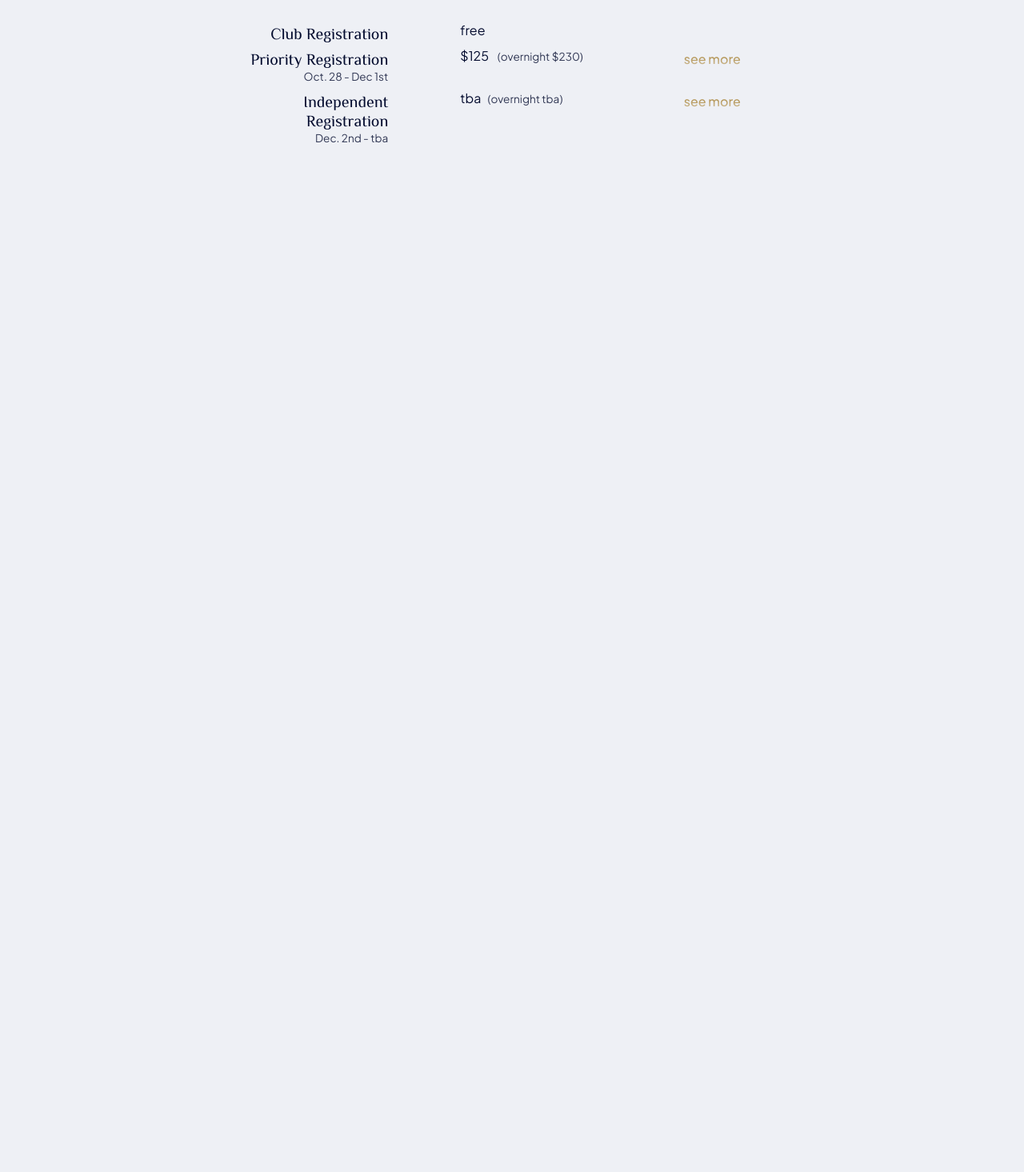
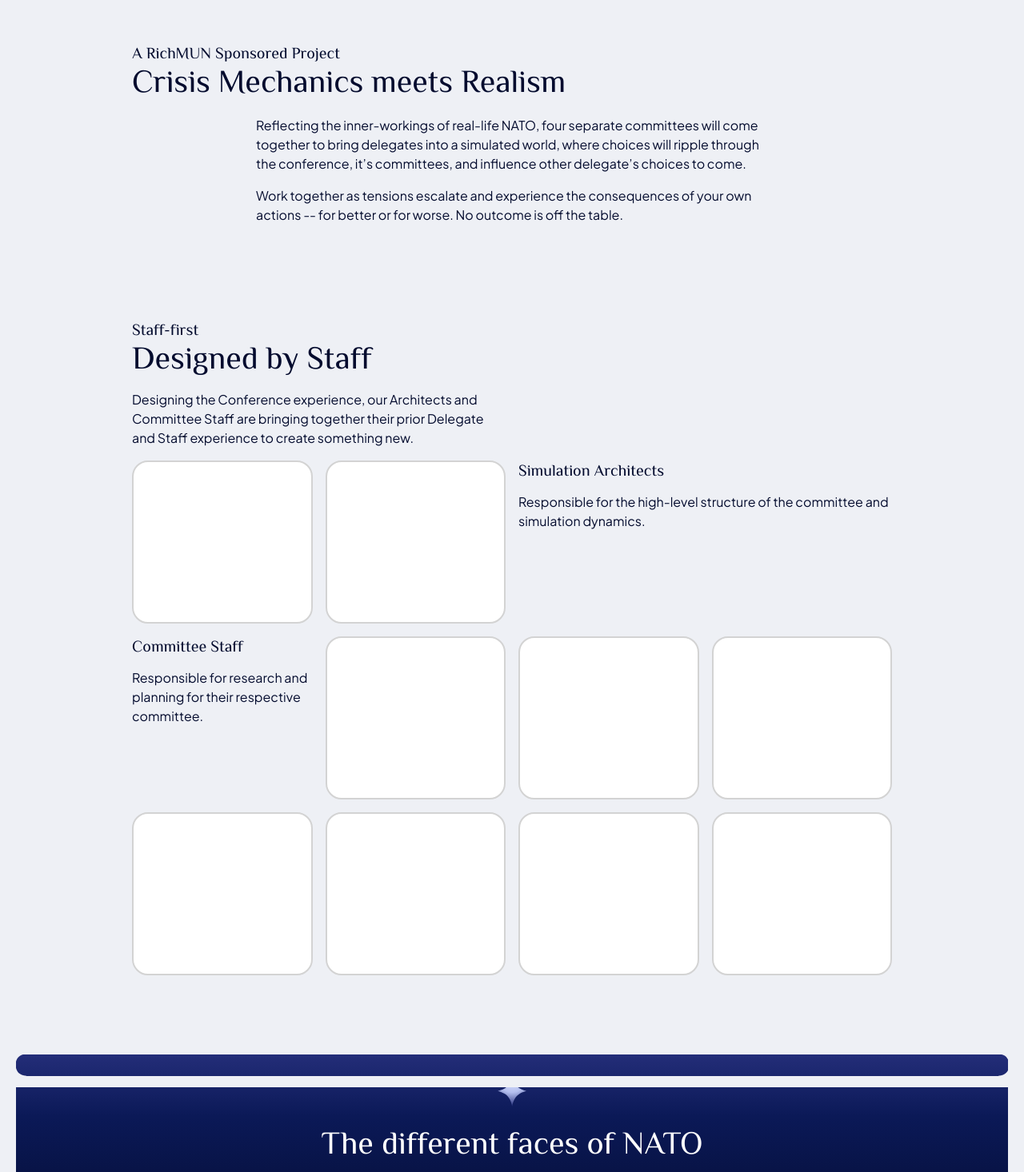
Before and after one commit to oklex/simnato-site, a Next.js app: page / in a window 1280 px wide. Shown: the part 520-1986 px from the top of the page at 80% size. Before the commit the page ends 800 px from the top, so only its background shows below. Built offline with nearby package versions, Linux system fonts and the light colour scheme.

Commit message:
added slices for homepage

```diff
--- a/src/pages/index.tsx
+++ b/src/pages/index.tsx
@@ -1,26 +1,49 @@
 import React from 'react';
 import styled from 'styled-components';
-import { HomepageHero } from '../slices/homepageHero';
-import { RegistrationInfoSlice } from '../slices/registrationInfoSlice';
-import { Div } from '@src/ui-library';
-import { Navigation } from '@src/components/Navigation';
+
+import { HomepageHero } from '@slices/homepageHero';
+import {
+	Div,
+	Header,
+	Section,
+	Spacer,
+	Text,
+	NarrowContainer,
+} from '@src/ui-library';
+import { StaffInfo } from '@src/slices/staffInfo';
+import { CommitteesPreview } from '@src/slices/committeesPreview';
 
 export default function Home() {
 	return (
 		<div>
 			<HomepageHero />
-			<Div relative>
-				<RegistrationInfo>
-					<RegistrationInfoSlice />
-				</RegistrationInfo>
-			</Div>
+			<Spacer height="50px" />
+			<NarrowContainer>
+				<Header mode="dark" level={6}>
+					A RichMUN Sponsored Project
+				</Header>
+				<Header mode="dark" level={2}>
+					Crisis Mechanics meets Realism
+				</Header>
+			</NarrowContainer>
+			<NarrowContainer size="sm">
+				<Text mode="dark">
+					Reflecting the inner-workings of real-life NATO, four separate
+					committees will come together to bring delegates into a simulated
+					world, where choices will ripple through the conference, it’s
+					committees, and influence other delegate’s choices to come.
+				</Text>
+				<Spacer />
+				<Text mode="dark">
+					Work together as tensions escalate and experience the consequences of
+					your own actions -- for better or for worse. No outcome is off the
+					table.
+				</Text>
+			</NarrowContainer>
+			<Spacer height={'100px'} />
+			<StaffInfo />
+			<Spacer height={'75px'} />
+			<CommitteesPreview />
 		</div>
 	);
 }
-
-const RegistrationInfo = styled.div`
-	margin-left: auto;
-	margin-right: auto;
-	width: 100%;
-	max-width: 700px;
-`;
--- /dev/null
+++ b/src/slices/committeesPreview.tsx
@@ -0,0 +1,25 @@
+import { ReactElement } from 'react';
+
+import StarMarker from '@src/assets/starMarkers';
+import { DarkSection } from '@src/components/DarkSection';
+import { Div, Header, NarrowContainer, Text } from '@ui-library';
+
+export const CommitteesPreview = (): ReactElement => {
+	return (
+		<DarkSection id="committees-preview">
+			<Div flex justifyContent="center">
+				<StarMarker type="blue" />
+			</Div>
+			<Header center level={2}>
+				The different faces of NATO
+			</Header>
+			<NarrowContainer size="sm">
+				<Text>
+					Reflecting the inner-workings of real-life NATO, our four committees
+					all carry a unique set of power and limitations, guided by the NATO
+					constitution and it’s member nations’ intention -- friendly or not.
+				</Text>
+			</NarrowContainer>
+		</DarkSection>
+	);
+};
--- a/src/slices/homepageHero.tsx
+++ b/src/slices/homepageHero.tsx
@@ -10,7 +10,7 @@ export const HomepageHero = (): ReactElement => {
 	const { width, height, isMobile } = useScreenSize();
 
 	return (
-		<div id="homepage-hero" style={{ position: 'relative' }}>
+		<HeroSection id="homepage-hero">
 			<CornerLabel>
 				<Text>EST. 2024</Text>
 			</CornerLabel>
@@ -30,9 +30,13 @@ export const HomepageHero = (): ReactElement => {
 				</Text>
 				<Spacer height={isMobile ? '5vh' : '5vh'} />
 			</DarkSection>
-		</div>
+		</HeroSection>
 	);
 };
+
+const HeroSection = styled.div`
+	position: relative;
+`;
 
 const CornerLabel = styled.div`
 	position: absolute;
--- /dev/null
+++ b/src/slices/staffInfo.tsx
@@ -0,0 +1,81 @@
+import { ReactElement } from 'react';
+import styled from 'styled-components';
+
+import { NarrowContainer, Header, Text, Spacer, Div } from '@src/ui-library';
+import { BREAKPOINTS } from '@src/theme';
+import { Portrait } from '@src/components/Portrait';
+
+export const StaffInfo = (): ReactElement => {
+	return (
+		<NarrowContainer>
+			<StaffGrid>
+				<Span2Columns>
+					<Header mode="dark" level={6}>
+						Staff-first
+					</Header>
+					<Header mode="dark" level={2}>
+						Designed by Staff
+					</Header>
+					<Spacer />
+					<Text mode="dark">
+						Designing the Conference experience, our Architects and Committee
+						Staff are bringing together their prior Delegate and Staff
+						experience to create something new.
+					</Text>
+				</Span2Columns>
+				<Span2Columns />
+
+				<Portrait />
+				<Portrait />
+				<Span2Columns>
+					<Header mode="dark" level={6}>
+						Simulation Architects
+					</Header>
+					<Spacer />
+					<Text mode="dark">
+						Responsible for the high-level structure of the committee and
+						simulation dynamics.
+					</Text>
+				</Span2Columns>
+				<Div>
+					<Header mode="dark" level={6}>
+						Committee Staff
+					</Header>
+					<Spacer />
+					<Text mode="dark">
+						Responsible for research and planning for their respective
+						committee.
+					</Text>
+				</Div>
+				<Portrait />
+				<Portrait />
+				<Portrait />
+				<Portrait />
+				<Portrait />
+				<Portrait />
+				<Portrait />
+			</StaffGrid>
+		</NarrowContainer>
+	);
+};
+
+const StaffGrid = styled.div`
+	display: grid;
+	grid-gap: 16px;
+
+	@media (max-width: ${BREAKPOINTS.xs}) {
+		grid-template-columns: 1fr;
+	}
+
+	@media (min-width: ${BREAKPOINTS.sm}) and (max-width: ${BREAKPOINTS.md}) {
+		grid-template-columns: repeat(2, 1fr);
+	}
+
+	@media (min-width: ${BREAKPOINTS.md}) {
+		grid-template-columns: repeat(4, 1fr);
+	}
+`;
+
+const Span2Columns = styled.div`
+	grid-column: span 2;
+`;
```
